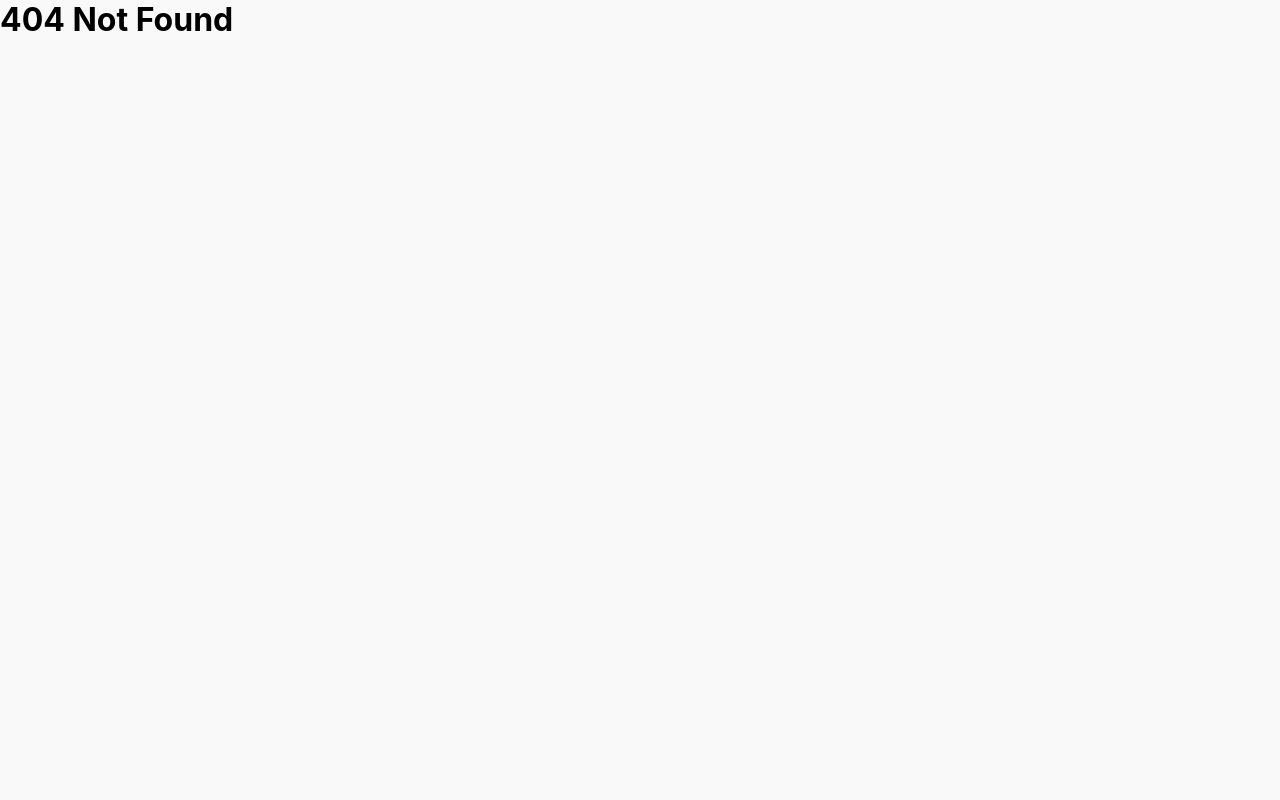
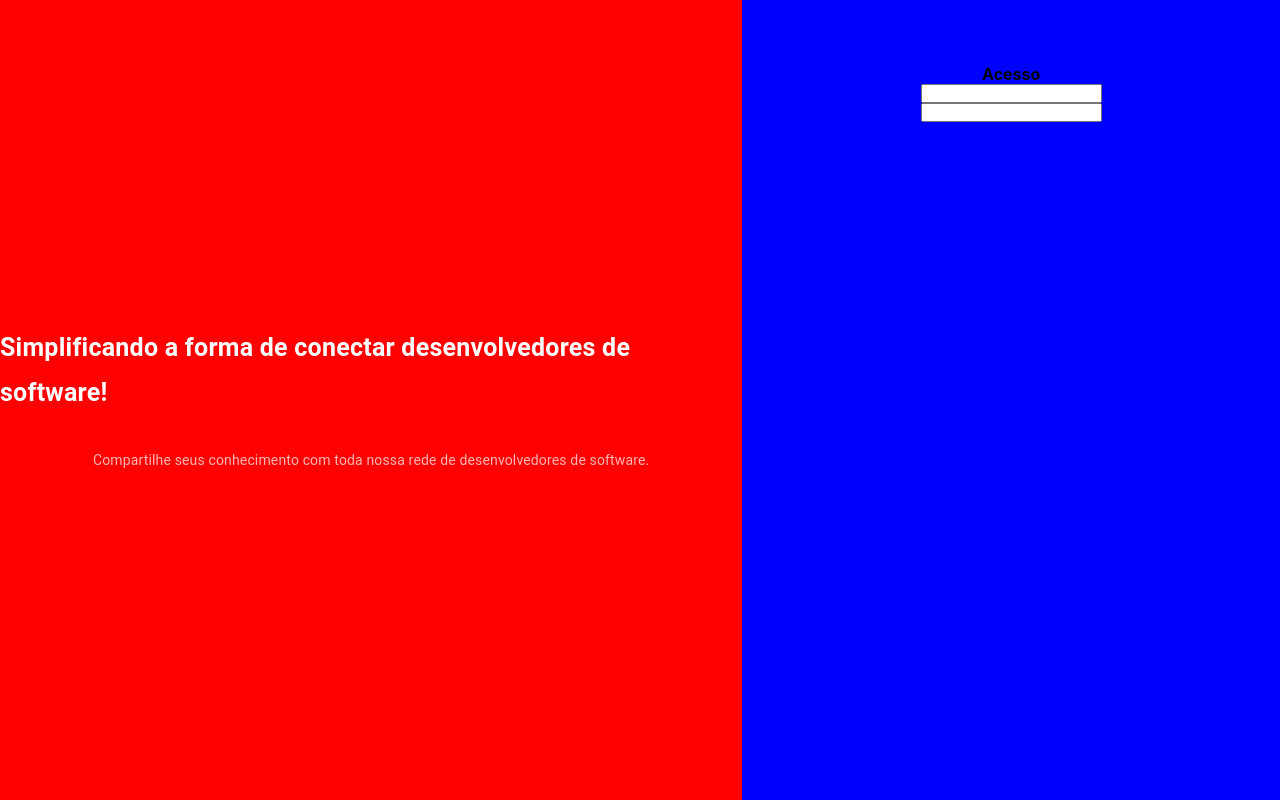
Before and after one commit to dyhalmeida/conecta-dev, a React (Create React App) app: page /signin in a window 1280 px wide. Before the commit this address had no page. Built offline with nearby package versions, Linux system fonts and the light colour scheme; the HTML template or start-up script is replaced by a standard one.

Commit message:
:sparkles: add estrutura da página signin

```diff
--- a/src/App.js
+++ b/src/App.js
@@ -3,7 +3,8 @@
 import { Route, BrowserRouter, Switch } from 'react-router-dom';
 
 import theme from './theme';
-import Home from './pages/home'
+import Home from './pages/home';
+import Signin from './pages/signin';
 
 import './index.css';
 
@@ -15,6 +16,7 @@
       <BrowserRouter>
         <Switch>
           <Route path="/" component={Home} exact />
+          <Route path="/signin" component={Signin} />
           <Route path="*" component={Page404} />
         </Switch>
       </BrowserRouter>
--- /dev/null
+++ b/src/pages/signin/index.js
@@ -0,0 +1,60 @@
+import React from 'react';
+import { makeStyles } from '@material-ui/core/styles';
+import Typography from '@material-ui/core/Typography';
+
+const useStyles = makeStyles((theme) => ({
+    root: {
+        display: 'flex',
+        height: '100vh',
+    },
+    left: {
+        backgroundColor: 'red',
+        flexBasis: '58%',
+        display: 'flex',
+        flexDirection: 'column',
+        justifyContent: 'center',
+        alignItems: 'center'
+    },
+
+    right: {
+        backgroundColor: 'blue',
+        flexBasis: '42%'
+    },
+    form: {
+        display: 'flex',
+        flexDirection: 'column',
+        margin: '64px 32px',
+        alignItems: 'center',
+    }
+}))
+
+export default function Signin() {
+
+    const styles = useStyles();
+
+    return (
+        // Flex Container
+        <div className={styles.root}>
+
+            {/* Flex item */}
+            <div className={styles.left}>
+                <Typography style={{color: '#fff', fontSize: 25, lineHeight: '45px'}}>
+                    <strong>Simplificando a forma de conectar desenvolvedores de software!</strong>
+                </Typography>
+                <Typography variant="body2" style={{color: 'rgb(255,255,255,0.7)', marginTop: 30, fontsize: 15, lineHeight: '30px'}}>
+                    Compartilhe seus conhecimento com toda nossa rede de desenvolvedores de software.
+                </Typography>
+            </div>
+
+            {/* Flex item */}
+            <div className={styles.right}>
+                <form className={styles.form}>
+                    <h4>Acesso</h4>
+                    <input type="text" />
+                    <input type="text" />
+                </form>
+            </div>
+
+        </div>
+    );
+}
```
Also changed, not shown: 1 other file (tests, documents, lock files or other folders).
